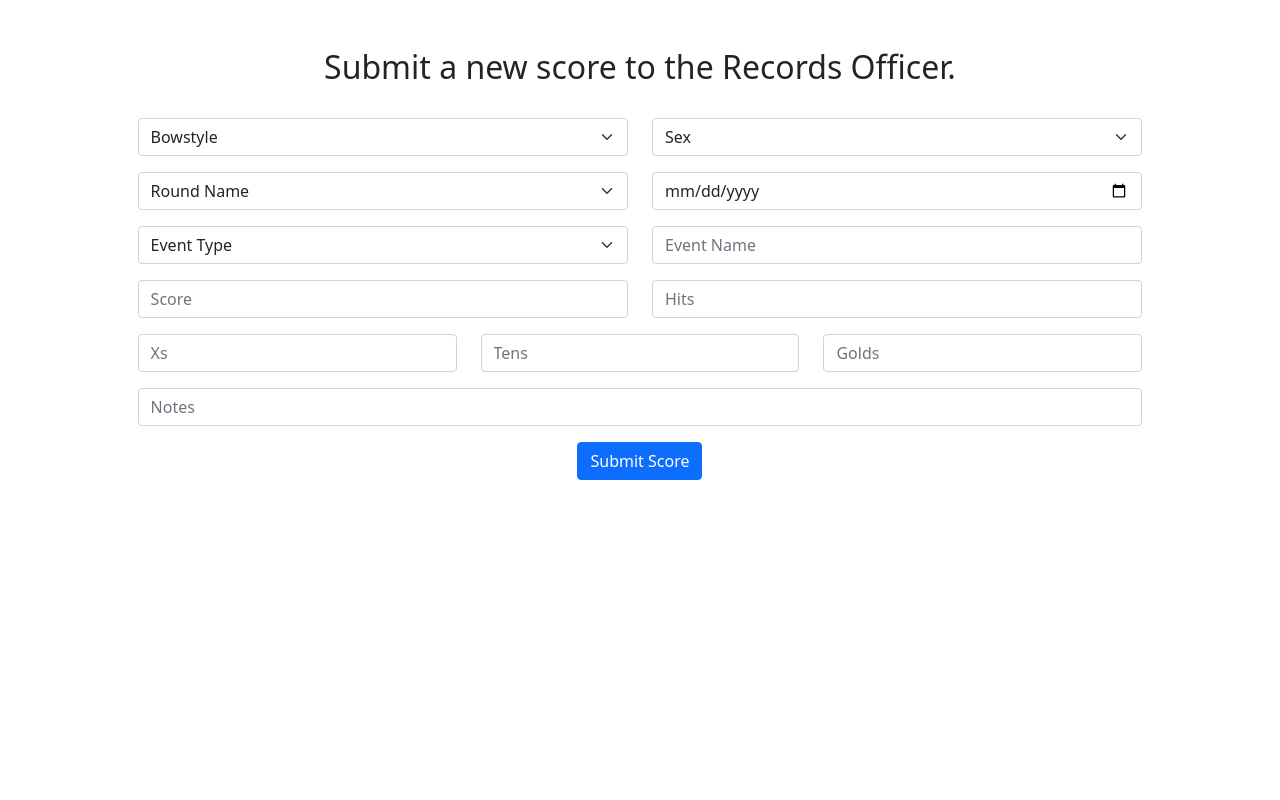
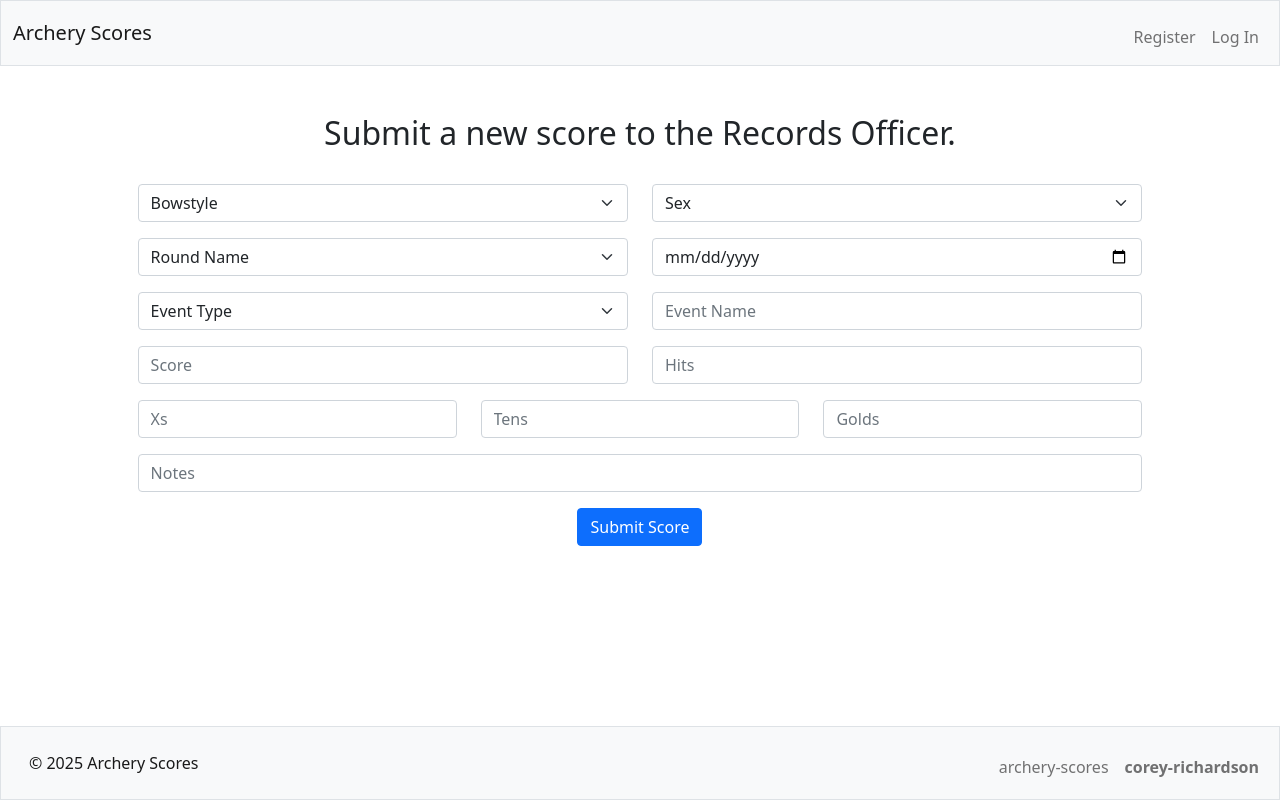
Before and after one commit to corey-richardson/archery-scores, a Flask app: template Project/templates/submit.html in a window 1280 px wide. Run offline with Flask 3, Linux system fonts and the light colour scheme; the template is opened without the code that fills it, so the values that code supplies are empty.

Commit message:
Header and Footer

```diff
--- a/Project/templates/layout.html
+++ b/Project/templates/layout.html
@@ -13,16 +13,46 @@
         <title>{% block title %}{% endblock %}</title>
     </head>
     <body>
-        <nav>
-
+        <nav class="bg-light border navbar navbar-expand-md navbar-light">
+            <div class="container-fluid">
+                <a class="navbar-brand" href="/">Archery Scores</a>
+                <button aria-controls="navbar" aria-expanded="false" aria-label="Toggle navigation" class="navbar-toggler" data-bs-target="#navbar" data-bs-toggle="collapse" type="button">
+                    <span class="navbar-toggler-icon"></span>
+                </button>
+                <div class="collapse navbar-collapse" id="navbar">
+                    {% if session["user_id"] %}
+                        <ul class="navbar-nav me-auto mt-2">
+                            <li class="nav-item"><a class="nav-link" href="/">Dashboard</a></li>
+                            <li class="nav-item"><a class="nav-link" href="/submit">Submit a Score</a></li>
+                        </ul>
+                        <ul class="navbar-nav ms-auto mt-2">
+                            <li class="nav-item"><a class="nav-link" href="/change_password">Change Password</a></li>
+                            <li class="nav-item"><a class="nav-link" href="/logout">Log Out</a></li>
+                        </ul>
+                    {% else %}
+                        <ul class="navbar-nav ms-auto mt-2">
+                            <li class="nav-item"><a class="nav-link" href="/register">Register</a></li>
+                            <li class="nav-item"><a class="nav-link" href="/login">Log In</a></li>
+                        </ul>
+                    {% endif %}
+                </div>
+            </div>
         </nav>
 
         <main class="container-fluid py-5 text-center">
             {% block main %}{% endblock %}
         </main>
 
-        <footer>
-
+        <footer class="bg-light border navbar navbar-expand-md navbar-light mt-5">
+            <div class="container-fluid">
+                <span class="navbar-text">
+                    <a class="nav-link" href="https://github.com/corey-richardson/archery-scores/blob/main/LICENSE" target="_blank">&copy; 2025 Archery Scores</a>
+                </span>
+                <ul class="navbar-nav ms-auto mt-2">
+                    <li class="nav-item"><a class="nav-link" href="https://github.com/corey-richardson/course-progress-tracker" target="_blank">archery-scores</a></li>
+                    <li class="nav-item"><b><a class="nav-link" href="https://linktr.ee/coreyrichardson" target="_blank">corey-richardson</a></b></li>
+                </ul>
+            </div>
         </footer>
 
     </body>
```
